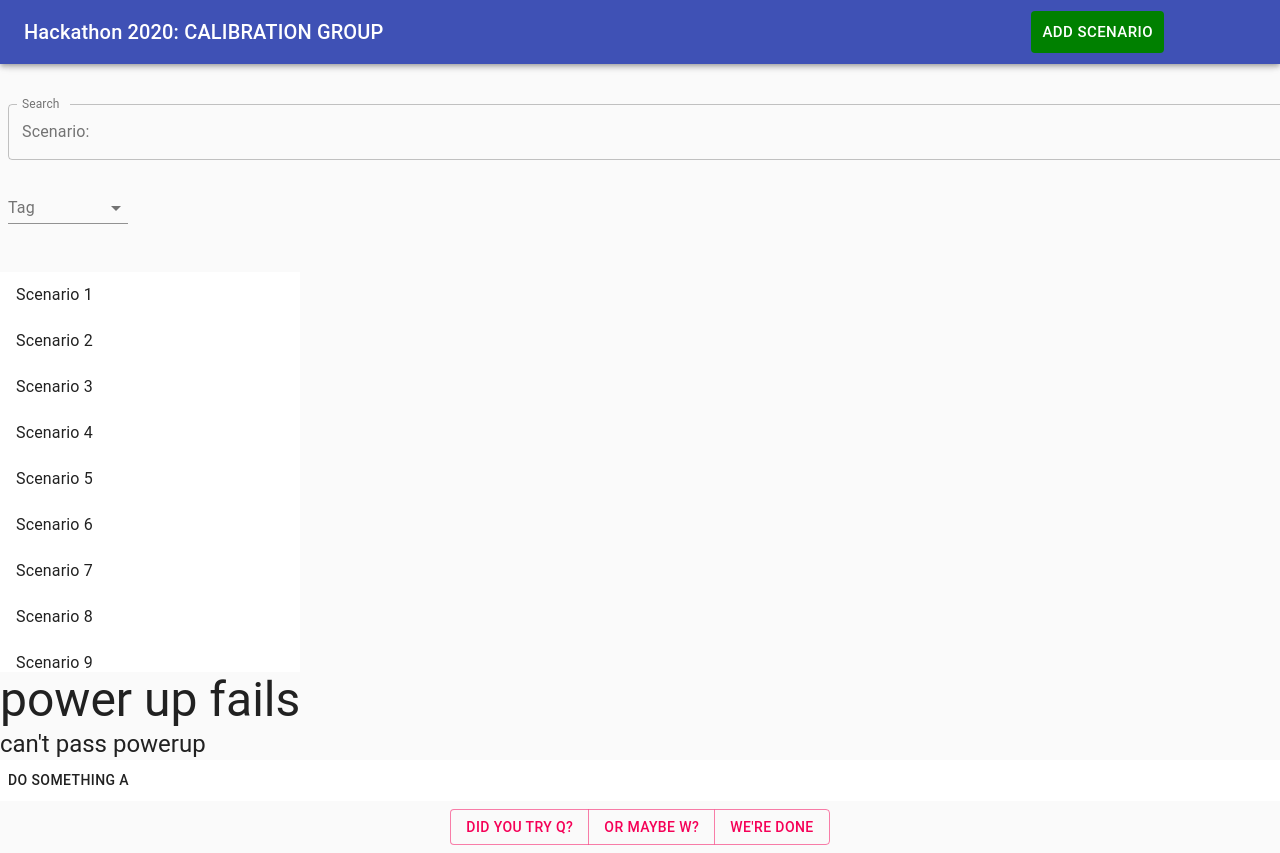
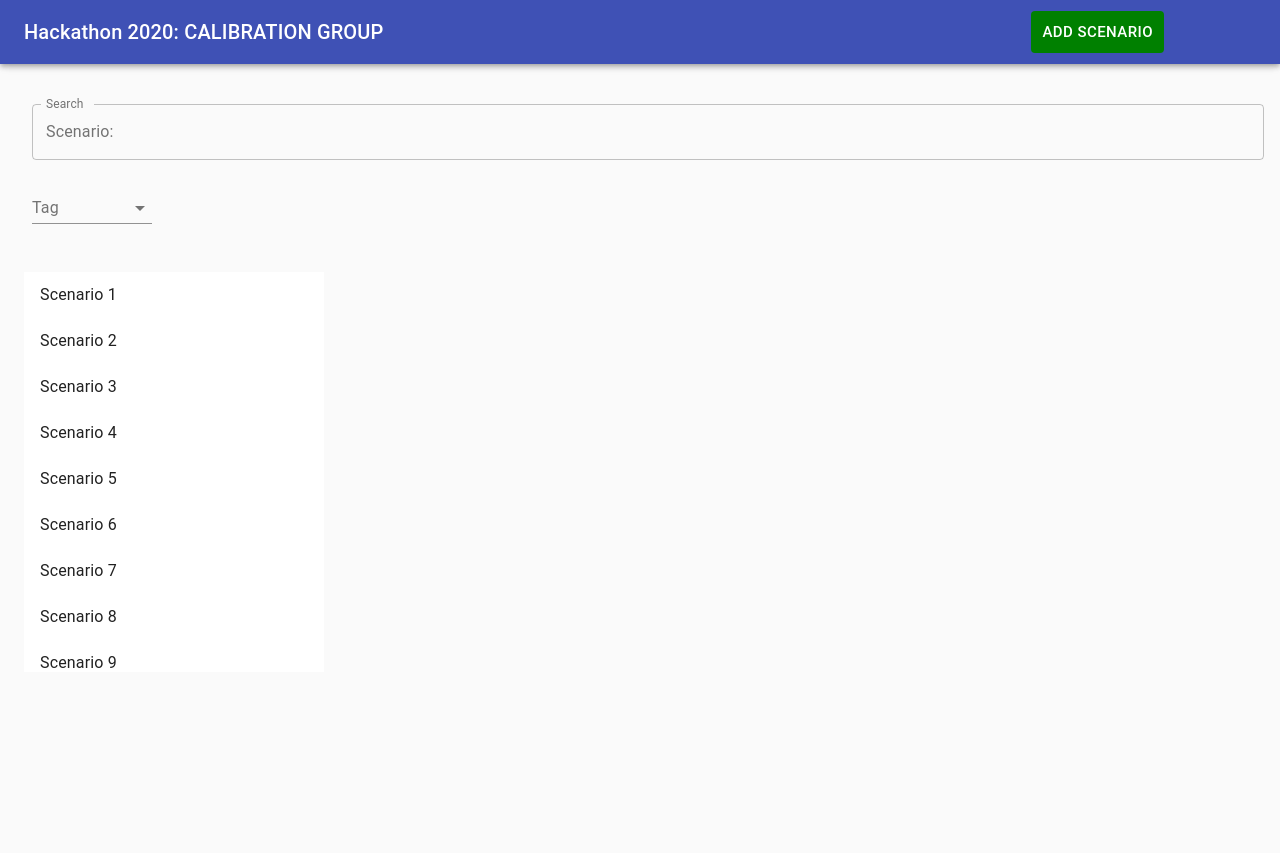
Before and after one commit to hackathoncal/hackathoncal-frontend, a React (Create React App) app: page / in a window 1280 px wide. After the commit the page ends 800 px from the top, so only its background shows below. Built offline with nearby package versions, Linux system fonts and the light colour scheme.

Commit message:
home page progress srul hahatol

```diff
--- a/package.json
+++ b/package.json
@@ -14,6 +14,7 @@
     "react-redux": "^7.2.1",
     "react-router-dom": "^5.2.0",
     "react-scripts": "3.4.3",
+    "react-window": "^1.8.5",
     "redux": "^4.0.5",
     "redux-devtools-extension": "^2.13.8",
     "redux-thunk": "^2.3.0"
--- a/src/components/Main.js
+++ b/src/components/Main.js
@@ -1,5 +1,4 @@
 import React, { Component } from "react";
-import { addOne, subtractOne } from "../redux/actions/counterAction.js";
 import { connect } from "react-redux";
 import ShowScenario from "./showScenario";
 import "./Main.scss";
@@ -9,34 +8,33 @@ import AppBar from "../components/app-bar/AppBar";
 import Search from "../components/search/Search";
 import ScenarioList from "../components/scenarios-list/ScenarioList";
 import Dropdown from "../components/drop-downs/Dropdown";
+import Container from '@material-ui/core/Container';
+
 
 class Main extends Component {
 
     render() {
         return (
             <React.Fragment>
-                <div>
-                    {/* {AddNewScenario(ShowScenario)}
-                    {Option()} */}
-                </div>
+                <Container fixed>
+
                 <AppBar />
                 <Search />
                 <Dropdown />
                 <ScenarioList />
-                <ShowScenario />
+                {/*<ShowScenario />*/}
+                </Container>
             </React.Fragment>
         );
     }
 }
 
 const mapStateToProps = (state) => ({
-    counter: state.counter
 });
 
 const mapDispatchToProps = (dispatch) => {
     return {
-        addOneToCounter: (num) => dispatch(addOne(num)),
-        subtractOneFromCounter: (num) => dispatch(subtractOne(num))
+
     };
 };
 
```
Also changed, not shown: 1 other file (tests, documents, lock files or other folders).
